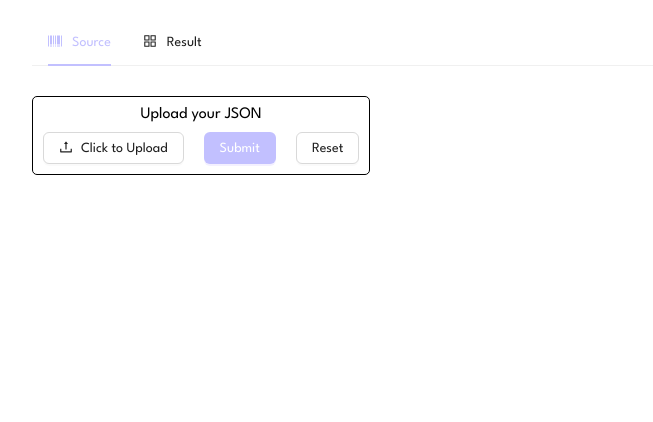
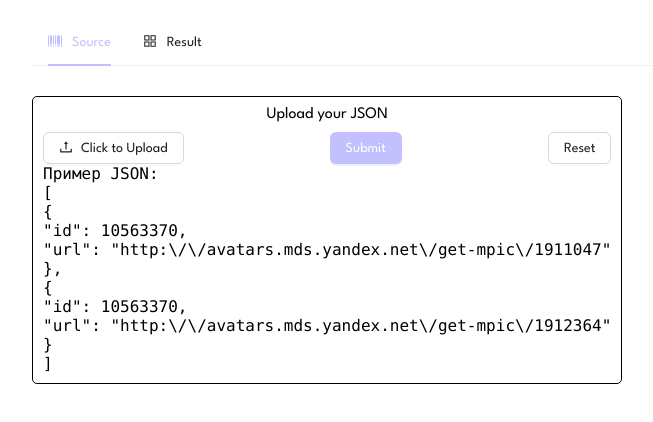
Before and after one commit to stormrage-web/AI-gen, a React (Create React App) app: page / in a window 1280 px wide. Shown: the top 422 px of the page, without its empty margins (96-749 px from the left). Built offline with nearby package versions, Linux system fonts and the light colour scheme.

Commit message:
feat: minor changes

```diff
--- a/src/entities/CardModal/CardModal.tsx
+++ b/src/entities/CardModal/CardModal.tsx
@@ -1,4 +1,4 @@
-import React, { useState } from "react";
+import React, { useContext, useState } from "react";
 import styles from "./CardModal.module.scss";
 import Modal from "antd/lib/modal/Modal";
 import { Button } from "antd";
@@ -6,6 +6,7 @@ import Form, { useForm } from "antd/lib/form/Form";
 import Input from "antd/lib/input/Input";
 import { ModalProps } from "antd/lib";
 import axios from "axios";
+import { CardsContext } from "../../pages/MainPage/MainPage";
 
 interface CardModadProps extends ModalProps {
 	id: string;
@@ -13,18 +14,37 @@ interface CardModadProps extends ModalProps {
 }
 
 const CardModal = ({src, id, ...props}: CardModadProps) => {
+	const [,,resultCards, setResultCards] = useContext(CardsContext);
 	const [prompt, setPrompt] = useState("");
 	const [form] = useForm();
 
 	const handleChange = (type: string) => {
 		axios.post("http://51.250.91.130:5000/action", { id, type }).then(result => {
 			console.log(result);
+			if (setResultCards) {
+				const prev = [...resultCards];
+				const prevInd = prev.findIndex(item => item.id === id);
+				if (prevInd) {
+					const item = {...prev[prevInd], url: result.data.url};
+					prev[prevInd] = item;
+					setResultCards(prev);
+				}
+			}
 		});
 	};
 
 	const handlePrompt = (prompt: string) => {
 		axios.post("http://51.250.91.130:5000/prompt", { id, prompt }).then(result => {
 			console.log(result);
+			if (setResultCards) {
+				const prev = [...resultCards];
+				const prevInd = prev.findIndex(item => item.id === id);
+				if (prevInd) {
+					const item = {...prev[prevInd], url: result.data.url};
+					prev[prevInd] = item;
+					setResultCards(prev);
+				}
+			}
 		});
 	};
 
--- a/src/tabs/ResultTab/ResultTab.tsx
+++ b/src/tabs/ResultTab/ResultTab.tsx
@@ -3,13 +3,20 @@ import React, { useContext } from "react";
 import CardGroup from "../../widgets/CardGroup/CardGroup";
 import { CardsContext } from "../../pages/MainPage/MainPage";
 import { Button } from "antd";
+import axios from "axios";
 
 const ResultTab = () => {
 	const [,,resultCards] = useContext(CardsContext);
-	console.log(resultCards);
+
+	const handleDownload = () => {
+		axios.get("http://51.250.91.130:5000/download").catch(() => {
+			console.log("axios error");
+		});
+	};
+
 	return (
 		<>
-			<Button type="primary" htmlType="submit">
+			<Button type="primary" htmlType="submit" onClick={handleDownload}>
 				Download all items
 			</Button>
 			<CardGroup items={resultCards} modal/>
--- a/src/widgets/UploadForm/UploadForm.tsx
+++ b/src/widgets/UploadForm/UploadForm.tsx
@@ -76,6 +76,19 @@ const UploadForm = () => {
 				</Button>
 				<Button htmlType="button">Reset</Button>
 			</Form>
+			<code style={{whiteSpace: "pre-line"}}>
+				Пример JSON:
+				{"\n[\n" +
+					" {\n" +
+					"  \"id\": 10563370,\n" +
+					"  \"url\": \"http:\\/\\/avatars.mds.yandex.net\\/get-mpic\\/1911047\"\n" +
+					" },\n" +
+					" {\n" +
+					"  \"id\": 10563370,\n" +
+					"  \"url\": \"http:\\/\\/avatars.mds.yandex.net\\/get-mpic\\/1912364\"\n" +
+					" }\n" +
+					"]"}
+			</code>
 		</div>
 	);
 };
```
